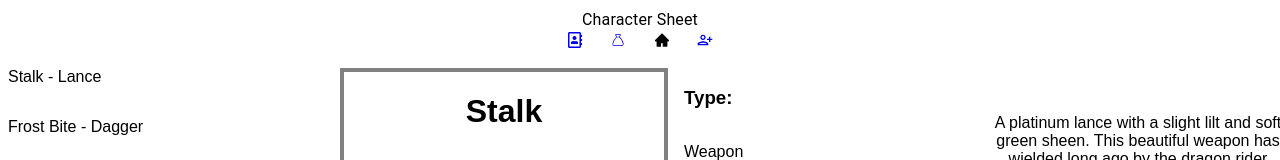
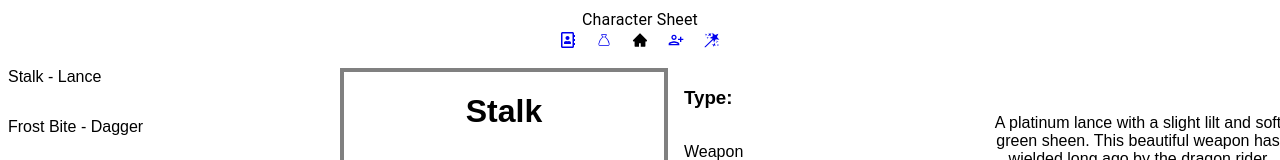
Before and after one commit to lcmpbll/characterSheet, a React (Create React App) app: page /items in a window 1280 px wide. Shown: the top 160 px of the page. Built offline with nearby package versions, Linux system fonts and the light colour scheme.

Commit message:
Add link to spells

```diff
--- a/src/App.js
+++ b/src/App.js
@@ -2,12 +2,12 @@ import "./styles.css";
 import { useState } from "react";
 import { Routes, Route } from "react-router-dom";
 import { Box, Typography } from "@mui/material";
-// import { NewCharacterForm } from "./CharacterCreationModule/NewCharacter";
 import { CreateNewCharacterPage } from './CharacterCreation/CreateNewCharacter';
 import Menu from "./Menu";
 import Home from "./Home";
 import { NPC } from "./Components/NPCs";
 import Items from "./Components/Items";
+import Spells from './Components/Spells';
 
 export default function App() {
   const [characterList, setCharacterList] = useState([]);
@@ -53,6 +53,13 @@ export default function App() {
             <Items />
           }
         />
+          <Route
+          exact
+          path="/spells"
+          element={
+            <Spells />
+          }
+        />
         <Route exact path="/" element={<Home />} />
 
       </Routes>
--- a/src/Menu.jsx
+++ b/src/Menu.jsx
@@ -4,8 +4,10 @@ import { Box } from "@mui/material";
 import { AiFillHome, AiOutlineHome } from "react-icons/ai";
 import { MdPersonAddAlt, MdPersonAddAlt1 } from "react-icons/md";
 import { FaAddressBook, FaRegAddressBook } from 'react-icons/fa';
-import { GiSwapBag } from 'react-icons/gi';
+import { GiSwapBag, GiFairyWand } from 'react-icons/gi';
 import { CiBag1 } from 'react-icons/ci';
+import { SlMagicWand } from 'react-icons/sl';
+
 
 const Menu = () => {
   const [selected, setSelected] = useState("home");
@@ -50,6 +52,19 @@ const Menu = () => {
           </Link>
         )}
       </Box>
+      <Box
+        onClick={() => {
+          setSelected("spells");
+        }}
+      >
+        {selected === "spells" ? (
+          <SlMagicWand />
+        ) : (
+          <Link to={"/spells"}>
+            <GiFairyWand />
+          </Link>
+        )}
+      </Box>
     </Box>
   );
 };
```
